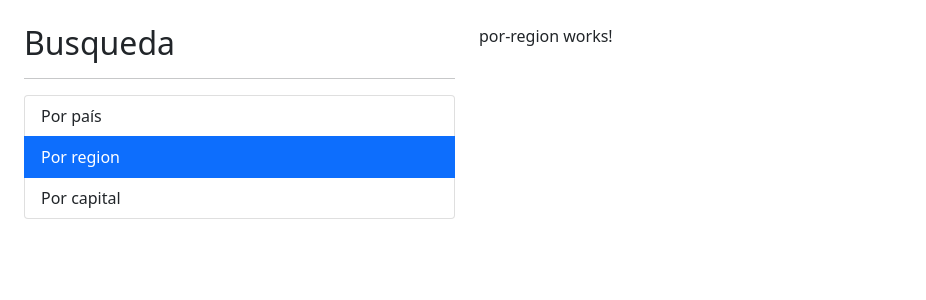
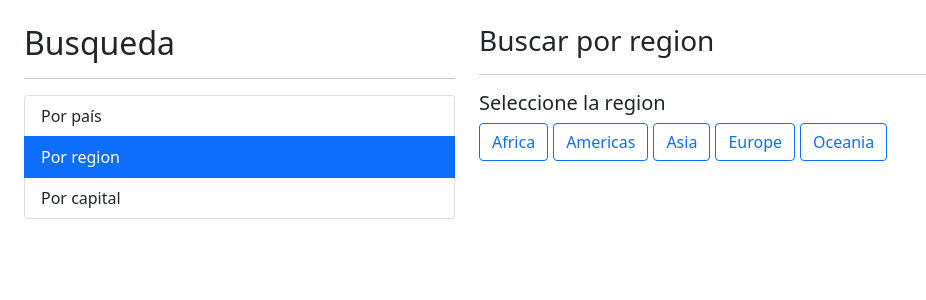
Before and after one commit to lnnsntg/app-paises, an Angular app: page /region in a window 1280 px wide. Shown: the top 300 px of the page, without its empty margins (0-926 px from the left). Built offline with nearby package versions, Linux system fonts and the light colour scheme.

Commit message:
Fin de seccion

```diff
--- a/src/app/pais/components/pais-tabla/pais-tabla.component.html
+++ b/src/app/pais/components/pais-tabla/pais-tabla.component.html
@@ -5,6 +5,7 @@
         <th>Bandera</th>
         <th>Nombre</th>
         <th>Población</th>
+        <th>Gini</th>
         <th>más...</th>
       </tr>
     </thead>
@@ -14,8 +15,9 @@
         <td>
           <img class="small-flag" [src]="pais.flag" alt="imagen of flag">
         </td>
-        <td>  {{pais.capital}}, {{pais.name}} </td>
+        <td>{{pais.name}}, <code>Cap.</code> {{pais.capital}} </td>
         <td> {{pais.population | number}} </td>
+        <td> {{pais.gini}} </td>
         <td> <a [routerLink]="[ '/pais', pais.alpha2Code ]" routerLinkActive="active">Ver..</a> </td>
       </tr>
     </tbody>
--- a/src/app/pais/pages/por-pais/por-pais.component.html
+++ b/src/app/pais/pages/por-pais/por-pais.component.html
@@ -11,6 +11,17 @@ placeholder="Buscar país ..."
     </app-pais-input>
   </div>
 </div>
+
+<ul class="list-group">
+  <li
+  *ngFor="let pais of paisesSugeridos"
+  class="list-group-item list-group-item-action"><a class="nav-link" [routerLink]="['/pais', pais.alpha2Code]"  >{{ pais.name }}</a> </li>
+
+</ul>
+
+
+
+
 <hr />
 <div *ngIf="hayError" class="alert alert-danger">
   No se encontro el termino de busqueda "{{ termino }}"
--- a/src/app/pais/pages/por-pais/por-pais.component.ts
+++ b/src/app/pais/pages/por-pais/por-pais.component.ts
@@ -1,6 +1,7 @@
 import { Component } from '@angular/core';
 import { PaisService } from '../../services/pais.service';
 import { Country } from '../../interfaces/pais.interface';
+import { ThisReceiver } from '@angular/compiler';
 
 @Component({
   selector: 'app-por-pais',
@@ -11,6 +12,7 @@ export class PorPaisComponent {
   termino: string = '';
   hayError: boolean = false;
   paises: Country[] = [];
+  paisesSugeridos: Country[] = [];
 
   constructor(private paisService: PaisService) {}
 
@@ -32,5 +34,15 @@ export class PorPaisComponent {
 
   sugerencias(termino: string) {
     this.hayError = false;
+    this.paisService.buscarPais(termino).subscribe(paises => this.paisesSugeridos = paises,
+    (err) => this.paisesSugeridos = []
+
+
+
+    )
+
+
+
+
   }
 }
--- a/src/app/pais/pages/por-region/por-region.component.html
+++ b/src/app/pais/pages/por-region/por-region.component.html
@@ -1 +1,29 @@
-<p>por-region works!</p>
+<h3>
+  Buscar por region
+
+  <small>{{ regionActiva | titlecase }} </small>
+</h3>
+<hr />
+<h5>Seleccione la region</h5>
+
+<div class="row">
+  <div class="col">
+    <!-- [class.btn-primary]="region===regionActiva" -->
+    <!--       [ngClass]="{
+        'btn-primary': regionActiva === region,
+        'btn-outline-primary': regionActiva !== region}" -->
+    <button
+      *ngFor="let region of regiones"
+      [class]="getClassCss(region)"
+      (click)="activarRegion(region)"
+    >
+      {{ region | titlecase}}
+    </button>
+  </div>
+</div>
+
+<div *ngIf="paises.length > 0" class="row">
+  <div class="col">
+    <app-pais-tabla [paises]="paises"></app-pais-tabla>
+  </div>
+</div>
--- a/src/app/pais/pages/por-region/por-region.component.ts
+++ b/src/app/pais/pages/por-region/por-region.component.ts
@@ -1,16 +1,37 @@
-import { Component, OnInit } from '@angular/core';
+import { Component } from '@angular/core';
+import { Country } from '../../interfaces/pais.interface';
+import { PaisService } from '../../services/pais.service';
 
 @Component({
   selector: 'app-por-region',
   templateUrl: './por-region.component.html',
   styles: [
-  ]
+    `
+      button {
+        margin-right: 5px;
+      }
+    `,
+  ],
 })
-export class PorRegionComponent implements OnInit {
+export class PorRegionComponent {
+  regiones: string[] = ['africa', 'americas', 'asia', 'europe', 'oceania'];
+  regionActiva: string = '';
+  paises: Country[]= [];
 
-  constructor() { }
+  constructor(private paisService:PaisService) {}
 
-  ngOnInit(): void {
+  getClassCss(region: string): string {
+    return region === this.regionActiva
+      ? 'btn btn-primary'
+      : 'btn btn-outline-primary';
   }
 
+  activarRegion(region: string) {
+    this.regionActiva = region;
+    this.paisService.buscarRegion(region)
+    .subscribe(paises => {
+      this.paises = paises
+
+    })
+  }
 }
--- a/src/app/pais/pages/ver-pais/ver-pais.component.html
+++ b/src/app/pais/pages/ver-pais/ver-pais.component.html
@@ -9,55 +9,76 @@
     </div>
 
     <div class="row">
-
       <div class="col-4">
         <h3>Bandera</h3>
         <img [src]="pais.flag" alt="bandera" class="img-thumbnail" />
       </div>
 
-
       <div class="col">
         <h3>Informacíon</h3>
         <ul>
           <li class="list-group-item">
-            <strong>Población</strong> {{ pais.population | number }}
+            <strong>Capital </strong> {{ pais.capital }}
           </li>
           <li class="list-group-item">
-            <strong>Código numerico</strong> {{ pais.numericCode }}
+            <strong>Población </strong> {{ pais.population | number }}
           </li>
           <li class="list-group-item">
-            <strong>Código numerico</strong> {{ pais.numericCode }}
+            <strong>Nombre Nativo</strong> {{ pais.nativeName }}
           </li>
           <li class="list-group-item">
-            <strong>Prefijo Telefonico</strong> {{ pais.callingCodes }}
+            <strong>Region</strong> {{ pais.region }}
           </li>
+          <li class="list-group-item">
+            <strong>Prefijo telefonico</strong> {{ pais.callingCodes }}
+          </li>
+          <li class="list-group-item">
+            <strong>Moneda </strong> {{ pais.currencies[0].name}} <code class="currencyinput">{{ pais['currencies'][0]['symbol']}}</code>
+          </li>
+          <li class="list-group-item">
+            <strong>Coeficiente de gini </strong> {{ pais.gini}}
+          </li>
+          <!--           <li class="list-group-item">
+            <strong>Moneda simbolo</strong> {{ pais.currencies.symbol }}
+          </li> -->
         </ul>
       </div>
-
     </div>
-
 
     <h3>Traducciones</h3>
 
     <div class="row">
-        <div class="col">
-
-            <span class="badge bg-primary mr-1">Del Aleman: {{ pais.translations.de }} </span>
-            <span class="badge bg-primary mr-1">Del Español: {{ pais.translations.es }}</span>
-            <span class="badge bg-primary mr-1">Del Francés: {{ pais.translations.fr }}</span>
-            <span class="badge bg-primary mr-1">Del Japones: {{ pais.translations.ja }}</span>
-            <span class="badge bg-primary mr-1">Del Italiano: {{ pais.translations.it }}</span>
-            <span class="badge bg-primary mr-1">Del Portuges: {{ pais.translations.pt }}</span>
-            <span class="badge bg-primary mr-1">Del Neerlandés: {{ pais.translations.nl }}</span>
-            <span class="badge bg-primary mr-1">Del Croata: {{ pais.translations.hr }}</span>
-            <span class="badge bg-primary mr-1">Del Persa: {{ pais.translations.fa }}</span>
-
-        </div>
+      <div class="col">
+        <span class="badge bg-primary mr-1"
+          >Del Aleman: {{ pais.translations.de }}
+        </span>
+        <span class="badge bg-primary mr-1"
+          >Del Español: {{ pais.translations.es }}</span
+        >
+        <span class="badge bg-primary mr-1"
+          >Del Francés: {{ pais.translations.fr }}</span
+        >
+        <span class="badge bg-primary mr-1"
+          >Del Japones: {{ pais.translations.ja }}</span
+        >
+        <span class="badge bg-primary mr-1"
+          >Del Italiano: {{ pais.translations.it }}</span
+        >
+        <span class="badge bg-primary mr-1"
+          >Del Portuges: {{ pais.translations.pt }}</span
+        >
+        <span class="badge bg-primary mr-1"
+          >Del Neerlandés: {{ pais.translations.nl }}</span
+        >
+        <span class="badge bg-primary mr-1"
+          >Del Croata: {{ pais.translations.hr }}</span
+        >
+        <span class="badge bg-primary mr-1"
+          >Del Persa: {{ pais.translations.fa }}</span
+        >
+      </div>
     </div>
 
-    <pre class="mt-5"> {{pais | json }} </pre>
-
-
-
-</div>
+    <code><pre class="mt-5"> {{ pais | json }} </pre></code>
+  </div>
 </ng-template>
--- a/src/app/pais/pages/ver-pais/ver-pais.component.ts
+++ b/src/app/pais/pages/ver-pais/ver-pais.component.ts
@@ -7,7 +7,14 @@ import { Country } from '../../interfaces/pais.interface';
 @Component({
   selector: 'app-ver-pais',
   templateUrl: './ver-pais.component.html',
-  styles: [],
+  styles: [`
+  .currencyinput {
+    border: 1px inset #ccc;
+
+
+}
+
+  `],
 })
 export class VerPaisComponent implements OnInit {
   pais!: Country;
@@ -18,20 +25,26 @@ export class VerPaisComponent implements OnInit {
   ) {}
 
   ngOnInit(): void {
-    this.activateRoute.params
+
+
+
+       this.activateRoute.params
       .pipe(
         switchMap((param) => this.paisService.getPaisPorAlpha(param.id)),
         tap(console.log)
       )
       .subscribe((pais) => (this.pais = pais));
 
-    /*
+
+/*
     this.activateRoute.params.subscribe(({ id }) => {
       console.log(id);
       this.paisService.getPaisPorAlpha(id).subscribe((pais) => {
+        this.pais = pais
         console.log(pais);
       });
     });
- */
+*/
+
   }
 }
--- a/src/app/pais/services/pais.service.ts
+++ b/src/app/pais/services/pais.service.ts
@@ -28,4 +28,23 @@ export class PaisService {
 
     return this.http.get<Country>(url);
   }
+
+  buscarRegion(region: string): Observable<Country[]> {
+    const url = `${this.apiUrl}/region/${region}`;
+
+    return this.http.get<Country[]>(url);
+
+
+
+  }
+
+
+
+
+
+
+
+
+
+
 }
--- a/src/index.html
+++ b/src/index.html
@@ -9,6 +9,10 @@
       integrity="sha384-wEmeIV1mKuiNpC+IOBjI7aAzPcEZeedi5yW5f2yOq55WWLwNGmvvx4Um1vskeMj0"
       crossorigin="anonymous"
     />
+    <link
+      rel="stylesheet"
+      href="https://cdnjs.cloudflare.com/ajax/libs/animate.css/4.1.1/animate.min.css"
+    />
     <title>PaisesApp</title>
     <base href="/" />
     <meta name="viewport" content="width=device-width, initial-scale=1" />
```
Lines whose indentation alone changed are shown as unchanged.
